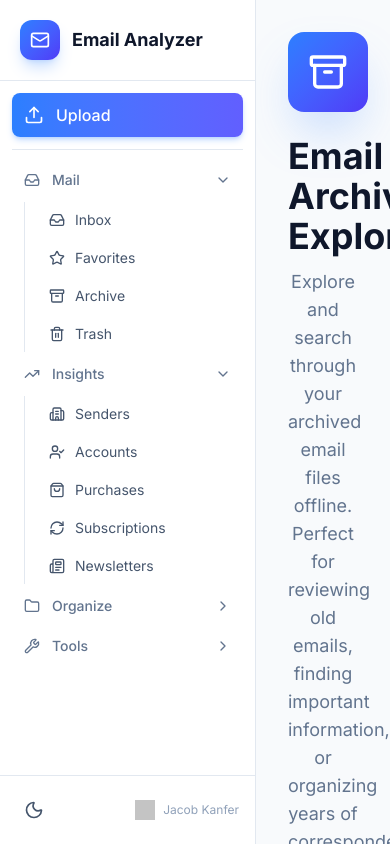
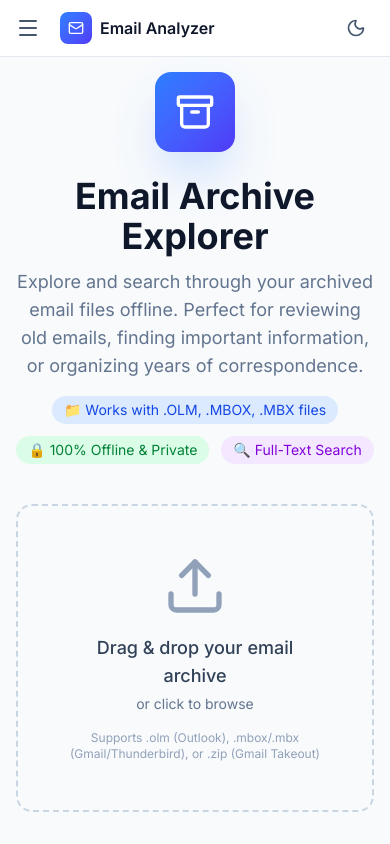
Before and after one commit to Technical-1/EmailAnalyzer, a React (Vite) app in the folder web/: page / in a window 390 px wide. Built offline with nearby package versions, Linux system fonts and the light colour scheme; grey boxes are pictures that could not be loaded.

Commit message:
Add responsive mobile sidebar - hidden by default, slides out as overlay

```diff
--- a/web/src/components/Layout.tsx
+++ b/web/src/components/Layout.tsx
@@ -4,7 +4,7 @@ import {
   Mail, Users, ShoppingBag, Calendar, Settings, Upload, UserCheck, Building2,
   Archive, Trash2, Star, BarChart3, RefreshCw, Newspaper, Paperclip, Shield,
   ChevronDown, ChevronRight, Home, Inbox, TrendingUp, Folder, Wrench,
-  Send, FileText, AlertTriangle,
+  Send, FileText, AlertTriangle, Menu, X,
   type LucideIcon
 } from 'lucide-react';
 import { useAppStore } from '../store';
@@ -155,6 +155,9 @@ export function Layout() {
     return defaultOpen;
   });
 
+  // Track mobile sidebar open state
+  const [isMobileSidebarOpen, setIsMobileSidebarOpen] = useState(false);
+
   const toggleSection = (sectionId: string) => {
     setOpenSections(prev => {
       const next = new Set(prev);
@@ -194,12 +197,63 @@ export function Layout() {
 
   const hasData = emails.length > 0;
 
+  // Close sidebar when navigating on mobile
+  const handleNavClick = () => {
+    if (window.innerWidth < 1024) {
+      setIsMobileSidebarOpen(false);
+    }
+  };
+
   return (
     <div className="flex h-screen bg-slate-50 dark:bg-slate-900 overflow-hidden">
-      {/* Sidebar - Fixed */}
-      <aside className="w-64 bg-white dark:bg-slate-800 border-r border-slate-200 dark:border-slate-700 flex flex-col flex-shrink-0">
-        {/* Logo Header */}
-        <div className="p-5 border-b border-slate-200 dark:border-slate-700">
+      {/* Mobile Header */}
+      <div className="lg:hidden fixed top-0 left-0 right-0 z-50 bg-white dark:bg-slate-800 border-b border-slate-200 dark:border-slate-700">
+        <div className="flex items-center justify-between px-4 h-14">
+          <div className="flex items-center gap-3">
+            <button
+              onClick={() => setIsMobileSidebarOpen(!isMobileSidebarOpen)}
+              className="p-2 -ml-2 rounded-lg hover:bg-slate-100 dark:hover:bg-slate-700 transition-colors"
+              aria-label="Toggle menu"
+            >
+              {isMobileSidebarOpen ? (
+                <X className="w-6 h-6 text-slate-600 dark:text-slate-400" />
+              ) : (
+                <Menu className="w-6 h-6 text-slate-600 dark:text-slate-400" />
+              )}
+            </button>
+            <Link to="/" className="flex items-center gap-2">
+              <div className="w-8 h-8 bg-gradient-to-br from-blue-500 to-indigo-600 rounded-lg flex items-center justify-center">
+                <Mail className="w-4 h-4 text-white" />
+              </div>
+              <span className="font-semibold text-slate-900 dark:text-white">
+                Email Analyzer
+              </span>
+            </Link>
+          </div>
+          <ThemeToggle variant="icon" />
+        </div>
+      </div>
+
+      {/* Mobile Overlay */}
+      {isMobileSidebarOpen && (
+        <div
+          className="lg:hidden fixed inset-0 z-40 bg-black/50 backdrop-blur-sm"
+          onClick={() => setIsMobileSidebarOpen(false)}
+        />
+      )}
+
+      {/* Sidebar - Hidden on mobile by default, slides in as overlay */}
+      <aside className={`
+        fixed lg:static inset-y-0 left-0 z-40
+        w-64 bg-white dark:bg-slate-800 border-r border-slate-200 dark:border-slate-700
+        flex flex-col flex-shrink-0
+        transform transition-transform duration-300 ease-in-out
+        lg:transform-none
+        ${isMobileSidebarOpen ? 'translate-x-0' : '-translate-x-full lg:translate-x-0'}
+        pt-14 lg:pt-0
+      `}>
+        {/* Logo Header - hidden on mobile since we have mobile header */}
+        <div className="hidden lg:block p-5 border-b border-slate-200 dark:border-slate-700">
           <Link to="/" className="flex items-center gap-3 group">
             <div className="w-10 h-10 bg-gradient-to-br from-blue-500 to-indigo-600 rounded-xl flex items-center justify-center shadow-lg shadow-blue-500/25 group-hover:shadow-blue-500/40 transition-shadow">
               <Mail className="w-5 h-5 text-white" />
@@ -216,6 +270,7 @@ export function Layout() {
           {/* Home/Upload Link */}
           <Link
             to="/"
+            onClick={handleNavClick}
             className={`flex items-center gap-3 px-3 py-2.5 rounded-lg mb-3 transition-all ${
               location.pathname === '/'
                 ? 'bg-gradient-to-r from-blue-500 to-indigo-500 text-white shadow-md shadow-blue-500/25'
@@ -268,6 +323,7 @@ export function Layout() {
                           <li key={to}>
                             <Link
                               to={to}
+                              onClick={handleNavClick}
                               className={`flex items-center gap-2.5 px-3 py-2 rounded-lg text-sm transition-colors ${
                                 isActive
                                   ? 'bg-blue-50 dark:bg-blue-900/30 text-blue-600 dark:text-blue-400 font-medium'
@@ -317,8 +373,8 @@ export function Layout() {
       </aside>
 
       {/* Main content - Scrollable */}
-      <main className="flex-1 overflow-y-auto">
-        <div className="p-8 min-h-full">
+      <main className="flex-1 overflow-y-auto pt-14 lg:pt-0">
+        <div className="p-4 lg:p-8 min-h-full">
           <Outlet />
         </div>
       </main>
```
Also changed, not shown: 1 other file (tests, documents, lock files or other folders).
